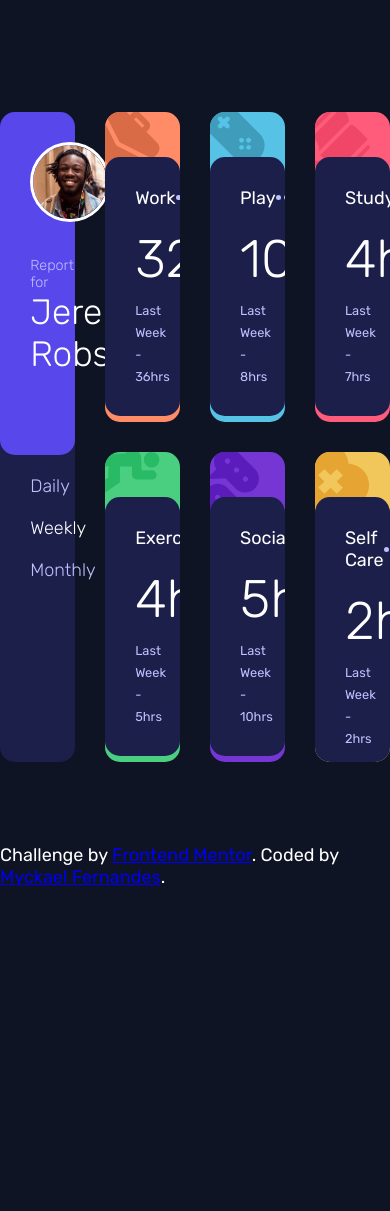
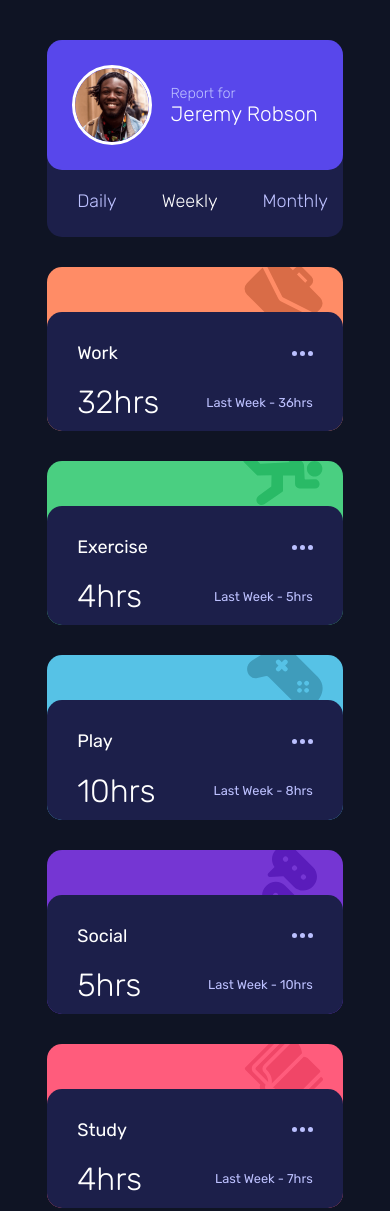
Before and after one commit to MyckaelF/time-tracking-dashboard, a plain HTML site: page index.html in a window 390 px wide. Shown: the top 1211 px of the page. Before the commit the page ends 888 px from the top, so only its background shows below. Drawn offline with Linux system fonts and the light colour scheme.

Commit message:
adding mobile version

```diff
--- a/index.html
+++ b/index.html
@@ -15,12 +15,16 @@
         <div class="containerProfile">
           <div class="cardProfile">
             <img src="images/image-jeremy.png" alt="profile image">
+            <div class="profileDescription">
               <p>Report for</p>
               <h2>Jeremy Robson</h2>
             </div>
+          </div>
+          <div class="paragraphs">
             <p>Daily</p>
             <p class="selected">Weekly</p>
             <p>Monthly</p>
+          </div>
         </div>
         <div class="caseModel work">
           <img src="images/icon-work.svg" alt="icon work">
@@ -29,8 +33,10 @@
               <p>Work</p>
               <img src="images/icon-ellipsis.svg" alt="icon-ellipsis">
             </div>
+            <div class="hours">
               <h2>32hrs</h2>
               <span>Last Week - 36hrs</span>
+            </div>
           </div>
         </div>
         <div class="caseModel exercise">
@@ -40,8 +46,10 @@
               <p>Exercise</p>
               <img src="images/icon-ellipsis.svg" alt="icon-ellipsis">
             </div>
+            <div class="hours">
               <h2>4hrs</h2>
               <span>Last Week - 5hrs</span>
+            </div>
         </div>
         </div>
         <div class="caseModel play">
@@ -51,8 +59,10 @@
               <p>Play</p>
               <img src="images/icon-ellipsis.svg" alt="icon-ellipsis">
             </div>
+            <div class="hours">
               <h2>10hrs</h2>
               <span>Last Week - 8hrs</span>
+            </div>
           </div>
         </div>
         <div class="caseModel social">
@@ -62,9 +72,12 @@
               <p>Social</p>
               <img src="images/icon-ellipsis.svg" alt="icon-ellipsis">
             </div>
+            <div class="hours">
               <h2>5hrs</h2>
               <span>Last Week - 10hrs</span>
             </div>
+        </div>
+
         </div>
         <div class="caseModel study">
           <img src="images/icon-study.svg" alt="icon study">
@@ -73,8 +86,10 @@
               <p>Study</p>
               <img src="images/icon-ellipsis.svg" alt="icon-ellipsis">
             </div>
+            <div class="hours">
               <h2>4hrs</h2>
               <span>Last Week - 7hrs</span>
+            </div>
           </div>
         </div>
         <div class="caseModel selfCare">
@@ -84,6 +99,7 @@
               <p>Self Care</p>
               <img src="images/icon-ellipsis.svg" alt="icon-ellipsis">
             </div>
+            <div class="hours">
               <h2>2hrs</h2>
               <span>Last Week - 2hrs</span>
             </div>
--- a/styles/style.css
+++ b/styles/style.css
@@ -60,7 +60,7 @@ body {
     border-radius: 15px;
 }
 
-.containerProfile > p {
+.containerProfile  .paragraphs p {
     padding: 20px 15px 0 30px;
     color: var(--paleBlue);
     font-weight: 300;
@@ -68,11 +68,11 @@ body {
     transition: all 500ms ease;
 }
 
-.containerProfile > p:last-child {
+.containerProfile .paragraphs p:last-child {
     padding-bottom: 25px;
 }
 
-.containerProfile > p.selected, .containerProfile > p:hover {
+.containerProfile  .paragraphs p.selected, .containerProfile .paragraphs p:hover {
     color: #fff;
 }
 
@@ -176,3 +176,51 @@ body {
 .caseModel.selfCare {
     background-color: var(--softOrange);
 }
+
+.attribution {
+    text-align: center;
+}
+
+.attribution a {
+    color: #fff;
+}
+
+@media (max-width: 800px) {
+
+    .container {
+        height: auto;
+        padding-top: 40px;
+    }
+    .mainContent {
+        display: flex;
+        flex-direction: column;
+    }
+    .containerProfile .paragraphs{
+       display: flex;
+    }
+    .cardProfile {
+        display: flex;
+        align-items: center;
+        justify-content: space-between;
+        padding: 25px;
+    }
+    .cardProfile h2 {
+        font-size: 1.3rem;
+    }
+    .cardProfile img {
+        margin: 0;
+    }
+    .caseModel .hours {
+        display: flex;
+        justify-content: space-between;
+        align-items: center;
+    }
+    .caseModel .hours h2 {
+        font-size: 2rem;
+        margin: 0;
+    }
+    .attribution {
+        margin-top: 10px;
+        font-size: 0.7rem;
+    }
+}
```
Lines whose indentation alone changed are shown as unchanged.
